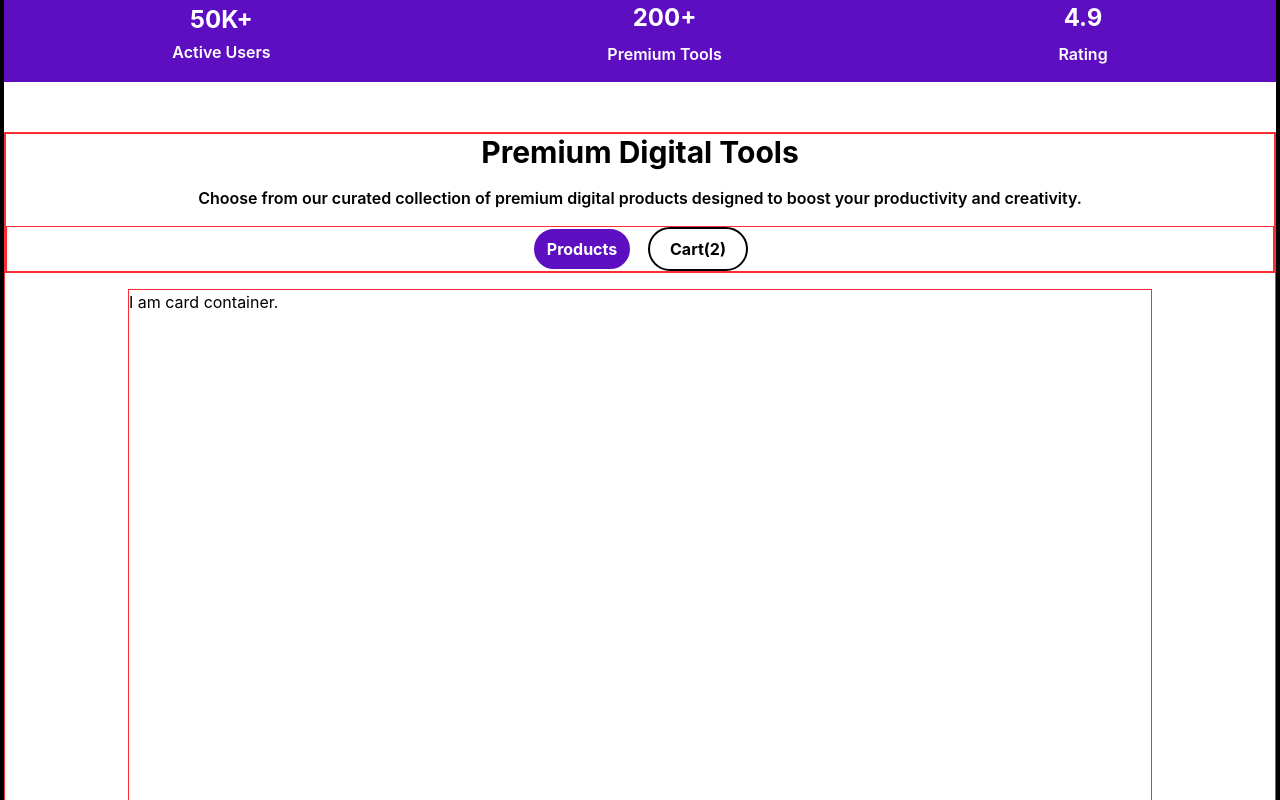
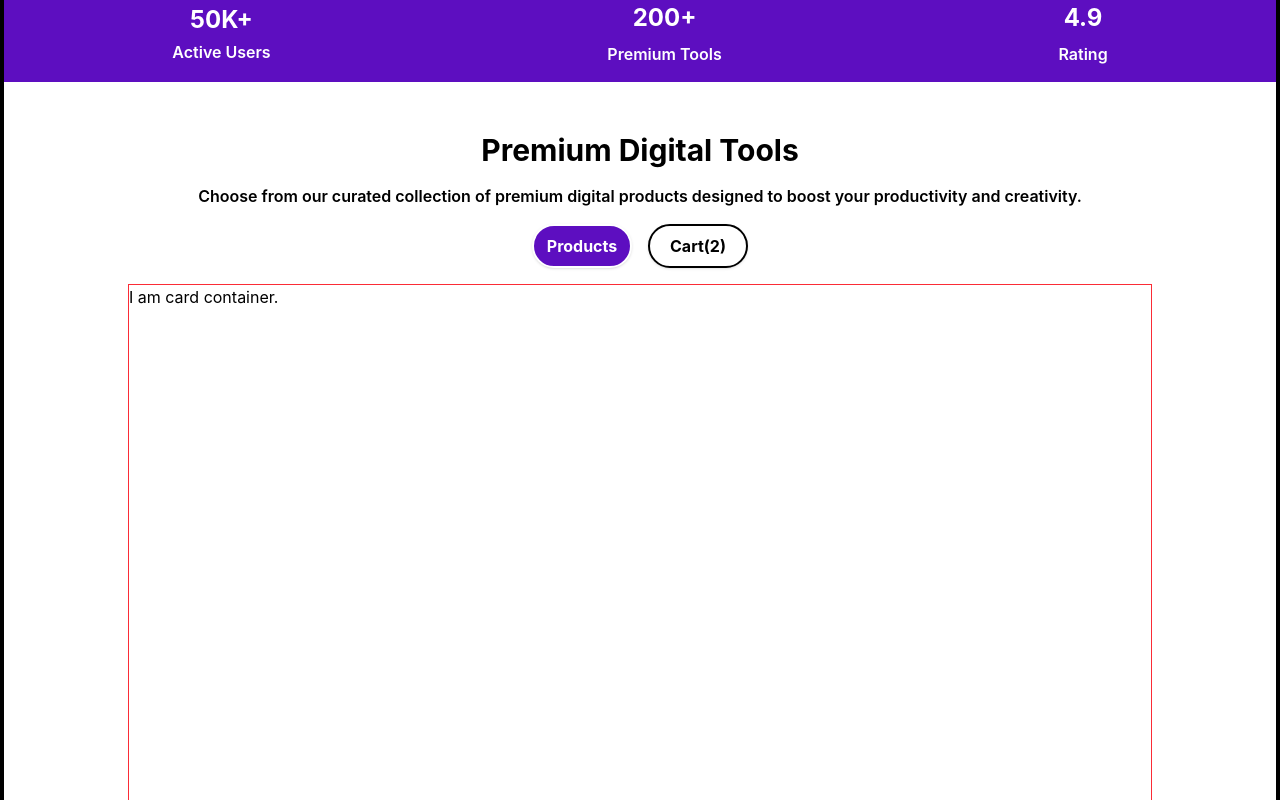
Before and after one commit to aburayhankobir013-stack/Batch-13-Assignment-06, a React (Vite) app: page / in a window 1280 px wide. Shown: the part 780-1580 px from the top of the page. Built offline with nearby package versions, Linux system fonts and the light colour scheme.

Commit message:
Fixed some problems

```diff
--- a/src/components/CardContainer.jsx
+++ b/src/components/CardContainer.jsx
@@ -12,16 +12,16 @@ export default function CardContainer() {
     }
   }
   return (
-    <div className="container mx-auto border border-red-500 min-h-screen flex flex-col gap-4 mt-12.5">
-      <div className="border border-red-500 flex-none text-center space-y-4">
+    <div className="container mx-auto min-h-screen flex flex-col gap-4 mt-12.5">
+      <div className="flex-none text-center space-y-4">
         <h1 className="text-3xl font-bold">Premium Digital Tools</h1>
         <p className="font-semibold">
           Choose from our curated collection of premium digital products
           designed to boost your productivity and creativity.
         </p>
-        <div className="border border-red-500 space-x-4">
-          <button className={`w-25 py-2 rounded-full font-bold cursor-pointer border-2 ${buttonIsActive.isProductsBtnActive?`bg-violet-800 text-white`: `bg-white text-black`}`} onClick={()=>toggling("productBtn")}>Products</button>
-          <button className={`w-25 py-2 rounded-full font-bold cursor-pointer border-2 ${buttonIsActive.isCartBtnActive?`bg-violet-800 text-white`: `bg-white text-black`}`} onClick={()=>toggling("cartBtn")}>Cart(2)</button>
+        <div className="space-x-4">
+          <button className={`w-25 py-2 rounded-full font-bold cursor-pointer border-2 shadow ${buttonIsActive.isProductsBtnActive?`bg-violet-800 text-white`: `bg-white text-black`}`} onClick={()=>toggling("productBtn")}>Products</button>
+          <button className={`w-25 py-2 rounded-full font-bold cursor-pointer border-2 shadow ${buttonIsActive.isCartBtnActive?`bg-violet-800 text-white`: `bg-white text-black`}`} onClick={()=>toggling("cartBtn")}>Cart(2)</button>
         </div>
       </div>
       <div className="border border-red-500 flex-1 max-w-5xl mx-auto w-full">I am card container.</div>
```
